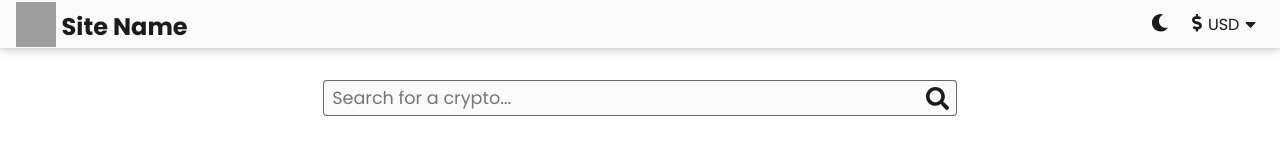
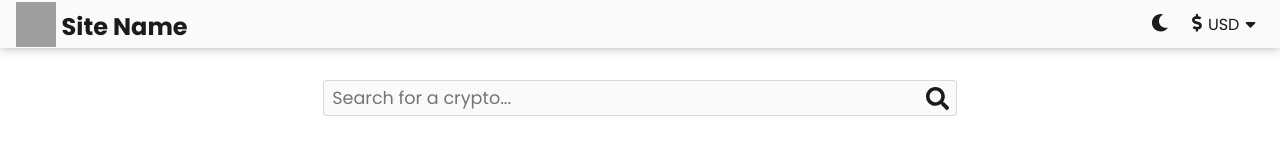
Before and after one commit to 0mppula/CoinCaps, a React (Create React App) app: page / in a window 1280 px wide. Shown: the top 146 px of the page. Built offline with nearby package versions, Linux system fonts and the light colour scheme; no server answers; grey boxes are pictures that could not be loaded.

Commit message:
Modified APP styles

```diff
--- a/src/index.css
+++ b/src/index.css
@@ -6,16 +6,17 @@
 	--clr-text-primary: #1b1b1b;
 	--clr-primary: #553285;
 	--clr-secondary: #1b5584;
-	--clr-secondary-hover: #206195;
-	--clr-danger: #e51b22;
+	--clr-secondary-hover: #7d858b;
+	--clr-danger: #ff1e19;
+	--clr-success: #00b239;
 	--clr-black: #1b1b1b;
 	--clr-white: #fafafb;
 	--box-shadow: 0px 0px 10px 0px rgb(27 27 27 / 35%);
 	--font-main: 'Poppins', sans-serif;
 	--nav-heigth: 3rem;
-	--clr-black-opacity-high: rgba(27, 27, 27, 0.66);
-	--clr-black-opacity-low: rgba(27, 27, 27, 0.15);
-	--clr-primary-opacity-high: rgba(85, 50, 133, 0.66);
+	--clr-black-opacity-low: rgba(27, 27, 27, 0.66);
+	--clr-black-opacity-high: rgba(27, 27, 27, 0.15);
+	--clr-primary-opacity-low: rgba(85, 50, 133, 0.66);
 }
 
 * {
```
